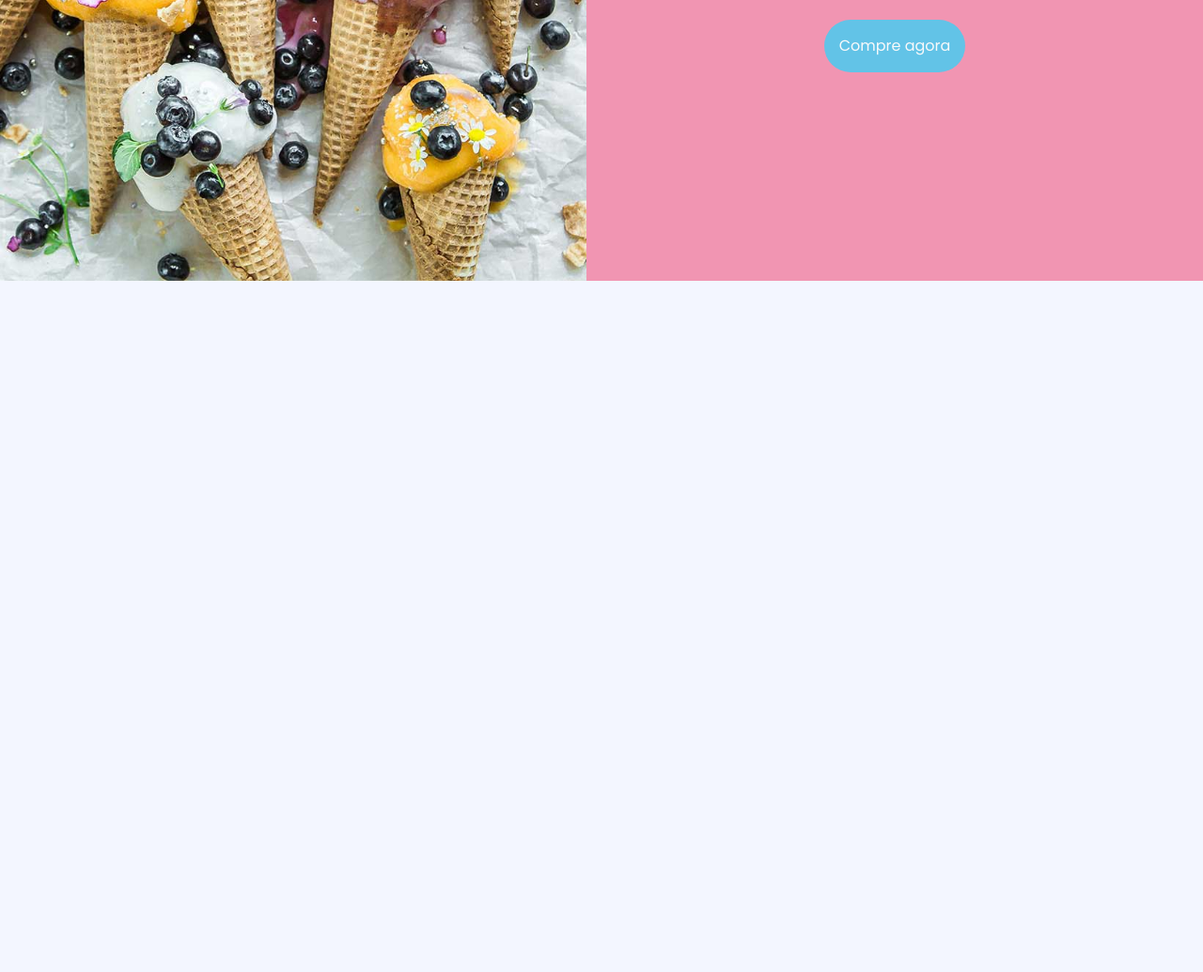
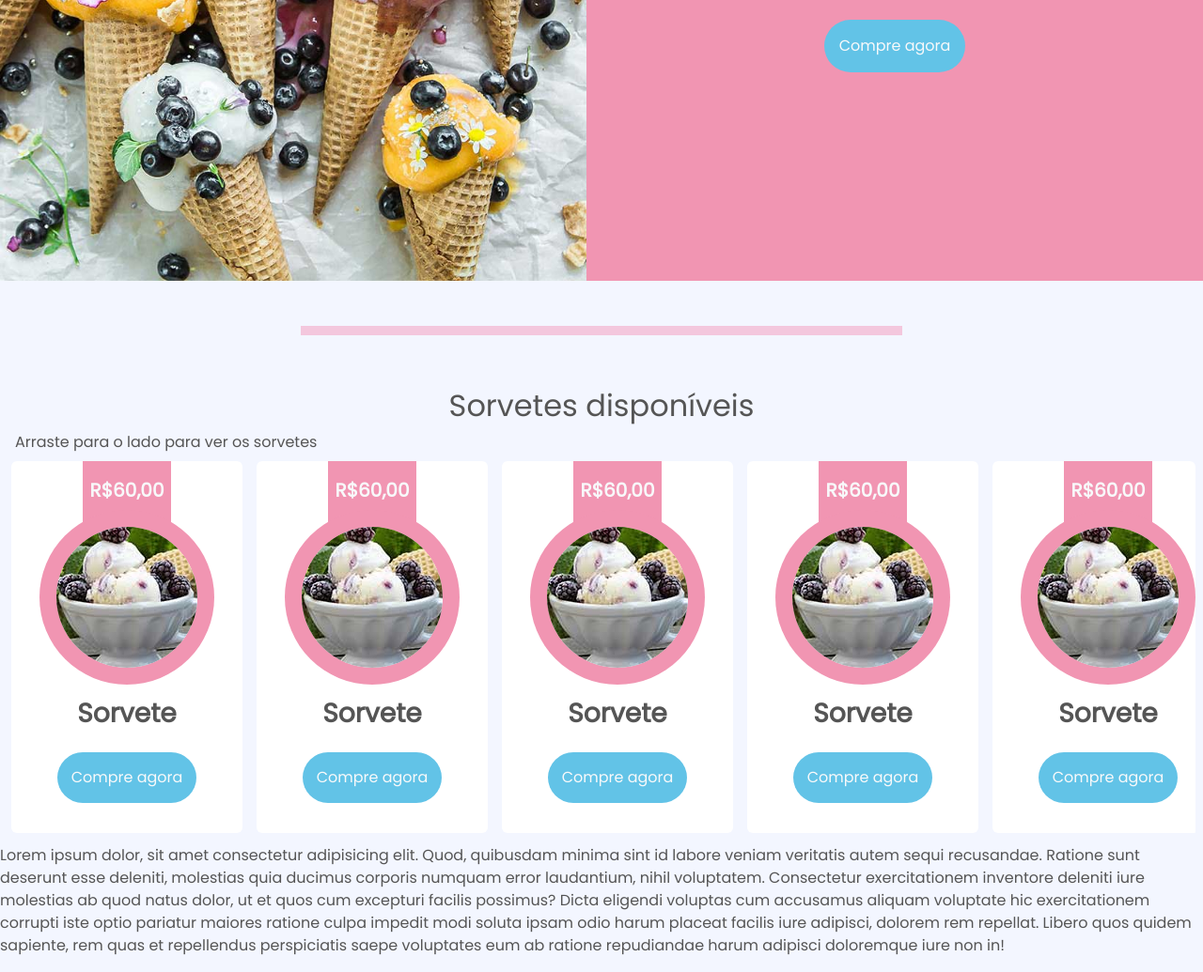
Before and after one commit to RamonBosi/Templates, a website: page sorveteria/index.html in a window 1280 px wide. Shown: the part 1972-3007 px from the top of the page at 94% size. Before the commit the page ends 2271 px from the top, so only its background shows below. Drawn offline with nearby package versions, Linux system fonts and the light colour scheme.

Commit message:
Criando os cards para demonstração dos produtos

```diff
--- a/sorveteria/index.html
+++ b/sorveteria/index.html
@@ -141,6 +141,74 @@
         </div>
       </div>
     </article>
+    <hr class="w-50 mx-auto my-5" style="border:5px solid #f23f78"/>
+    <article class="p-2">
+      <h2 class="text-center">Sorvetes disponíveis</h2>
+      <p class="mb-2 ps-2 m-0">Arraste para o lado para ver os sorvetes</p>
+      <section class="d-flex pb-1 pe-2 ps-1 rounded-2" style="height:400px;overflow-x:auto; gap:15px">
+        <div class="p-2 px-5 pt-0 d-flex flex-column align-items-center rounded-2" style="background-color:#ffffff;">
+          <div class="d-flex p-2 pt-3" style="background-color:#F195B2;">
+            <p class="text-light fw-bold fs-5">R$60,00</p>
+          </div>
+          <div class="mb-2 rounded-pill" style="box-shadow: 0 0 0 18px #F195B2;">
+            <img class="rounded-pill" src="./assets/product.jpg" alt="Sorvete"/>
+          </div>
+          <h3 class="my-4 fw-bold">Sorvete</h3>
+          <button class="hover-bg-secundary text-light border border-0 rounded-pill" style="background-color:#62C3E7;font-size:16px;padding: 15px;">Compre agora</button>
+        </div>
+        <div class="p-2 px-5 pt-0 d-flex flex-column align-items-center rounded-2" style="background-color:#ffffff;">
+          <div class="d-flex p-2 pt-3" style="background-color:#F195B2;">
+            <p class="text-light fw-bold fs-5">R$60,00</p>
+          </div>
+          <div class="mb-2 rounded-pill" style="box-shadow: 0 0 0 18px #F195B2;">
+            <img class="rounded-pill" src="./assets/product.jpg" alt="Sorvete"/>
+          </div>
+          <h3 class="my-4 fw-bold">Sorvete</h3>
+          <button class="hover-bg-secundary text-light border border-0 rounded-pill" style="background-color:#62C3E7;font-size:16px;padding: 15px;">Compre agora</button>
+        </div>
+        <div class="p-2 px-5 pt-0 d-flex flex-column align-items-center rounded-2" style="background-color:#ffffff;">
+          <div class="d-flex p-2 pt-3" style="background-color:#F195B2;">
+            <p class="text-light fw-bold fs-5">R$60,00</p>
+          </div>
+          <div class="mb-2 rounded-pill" style="box-shadow: 0 0 0 18px #F195B2;">
+            <img class="rounded-pill" src="./assets/product.jpg" alt="Sorvete"/>
+          </div>
+          <h3 class="my-4 fw-bold">Sorvete</h3>
+          <button class="hover-bg-secundary text-light border border-0 rounded-pill" style="background-color:#62C3E7;font-size:16px;padding: 15px;">Compre agora</button>
+        </div>
+        <div class="p-2 px-5 pt-0 d-flex flex-column align-items-center rounded-2" style="background-color:#ffffff;">
+          <div class="d-flex p-2 pt-3" style="background-color:#F195B2;">
+            <p class="text-light fw-bold fs-5">R$60,00</p>
+          </div>
+          <div class="mb-2 rounded-pill" style="box-shadow: 0 0 0 18px #F195B2;">
+            <img class="rounded-pill" src="./assets/product.jpg" alt="Sorvete"/>
+          </div>
+          <h3 class="my-4 fw-bold">Sorvete</h3>
+          <button class="hover-bg-secundary text-light border border-0 rounded-pill" style="background-color:#62C3E7;font-size:16px;padding: 15px;">Compre agora</button>
+        </div>
+        <div class="p-2 px-5 pt-0 d-flex flex-column align-items-center rounded-2" style="background-color:#ffffff;">
+          <div class="d-flex p-2 pt-3" style="background-color:#F195B2;">
+            <p class="text-light fw-bold fs-5">R$60,00</p>
+          </div>
+          <div class="mb-2 rounded-pill" style="box-shadow: 0 0 0 18px #F195B2;">
+            <img class="rounded-pill" src="./assets/product.jpg" alt="Sorvete"/>
+          </div>
+          <h3 class="my-4 fw-bold">Sorvete</h3>
+          <button class="hover-bg-secundary text-light border border-0 rounded-pill" style="background-color:#62C3E7;font-size:16px;padding: 15px;">Compre agora</button>
+        </div>
+        <div class="p-2 px-5 pt-0 d-flex flex-column align-items-center rounded-2" style="background-color:#ffffff;">
+          <div class="d-flex p-2 pt-3" style="background-color:#F195B2;">
+            <p class="text-light fw-bold fs-5">R$60,00</p>
+          </div>
+          <div class="mb-2 rounded-pill" style="box-shadow: 0 0 0 18px #F195B2;">
+            <img class="rounded-pill" src="./assets/product.jpg" alt="Sorvete"/>
+          </div>
+          <h3 class="my-4 fw-bold">Sorvete</h3>
+          <button class="hover-bg-secundary text-light border border-0 rounded-pill" style="background-color:#62C3E7;font-size:16px;padding: 15px;">Compre agora</button>
+        </div>
+      </section>
+    </article>
+    <p>Lorem ipsum dolor, sit amet consectetur adipisicing elit. Quod, quibusdam minima sint id labore veniam veritatis autem sequi recusandae. Ratione sunt deserunt esse deleniti, molestias quia ducimus corporis numquam error laudantium, nihil voluptatem. Consectetur exercitationem inventore deleniti iure molestias ab quod natus dolor, ut et quos cum excepturi facilis possimus? Dicta eligendi voluptas cum accusamus aliquam voluptate hic exercitationem corrupti iste optio pariatur maiores ratione culpa impedit modi soluta ipsam odio harum placeat facilis iure adipisci, dolorem rem repellat. Libero quos quidem sapiente, rem quas et repellendus perspiciatis saepe voluptates eum ab ratione repudiandae harum adipisci doloremque iure non in!</p>
   </main>
 
 
```
Also changed, not shown: sorveteria/assets/product.jpg (added).
